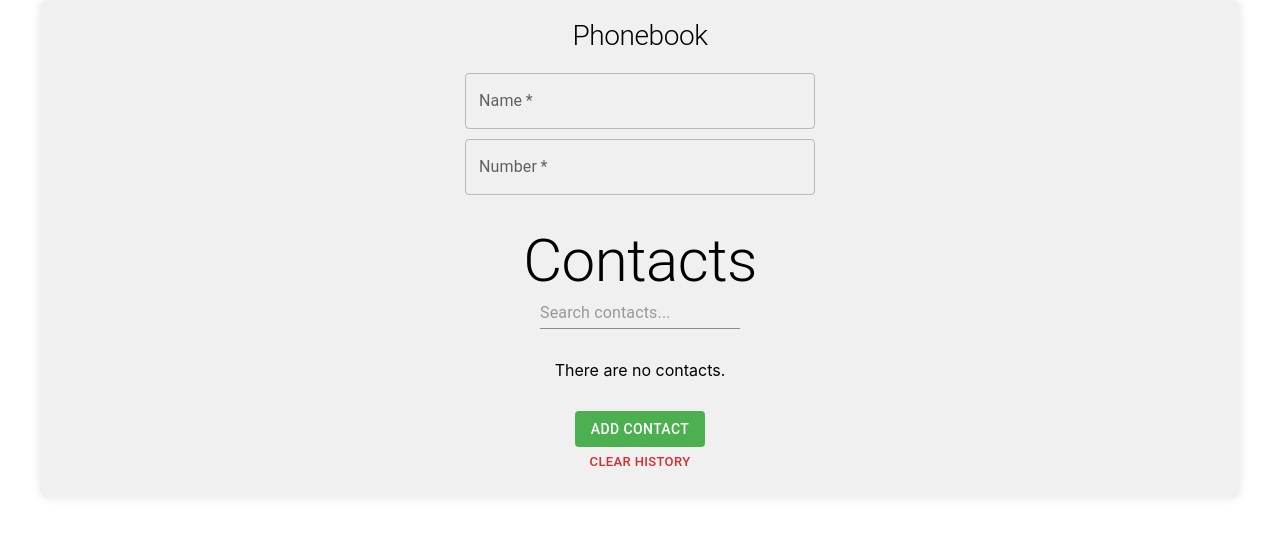
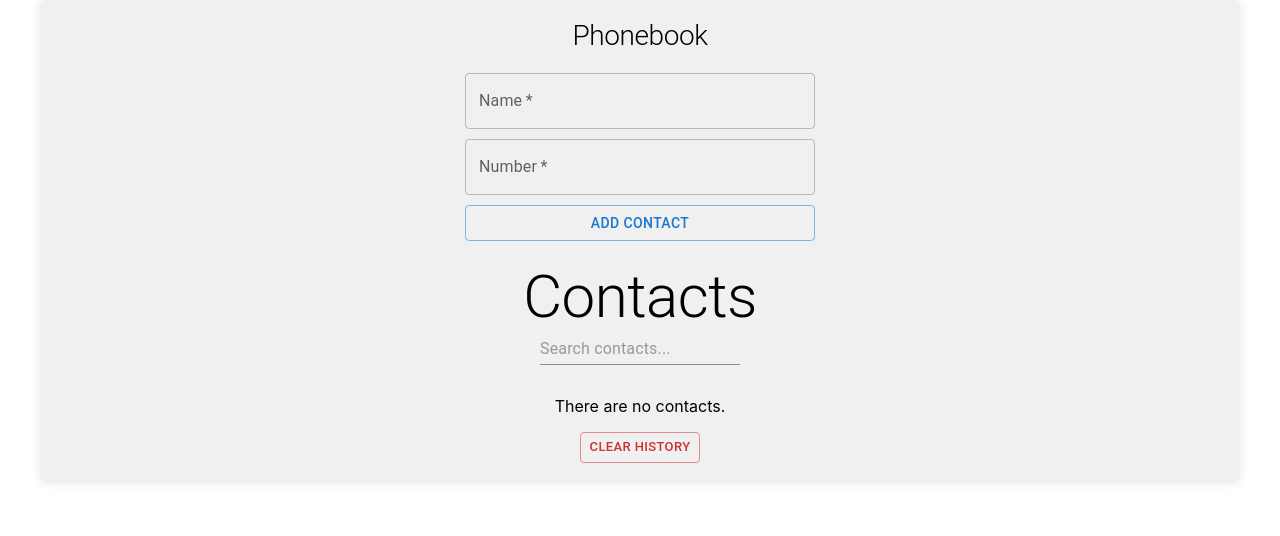
Before and after one commit to kyrylomatkash/goit-react-hw-03-phonebook-localstorage, a React (Create React App) app: page / in a window 1280 px wide. Shown: the top 536 px of the page. Built offline with nearby package versions, Linux system fonts and the light colour scheme.

Commit message:
Add some improvements

```diff
--- a/src/components/App.jsx
+++ b/src/components/App.jsx
@@ -18,20 +18,11 @@ import { ToastContainer, toast } from 'react-toastify';
 import 'react-toastify/dist/ReactToastify.css';
 
 // Імпорт стилів
-import {
-  AppContainer,
-  Heading,
-  ErrorText,
-  SearchInput,
-  AddButton,
-} from './appstyles';
-
+import { AppContainer, Heading, ErrorText, SearchInput } from './appstyles';
 // Головний клас застосунку
 class App extends Component {
   state = {
     contacts: [],
-    name: '',
-    number: '',
     filter: '',
     error: '',
     editContact: null,
@@ -46,8 +37,8 @@ class App extends Component {
   };
 
   // Додавання нового контакту
-  addContact = () => {
-    const { contacts, name, number } = this.state;
+  addContact = (name, number) => {
+    const { contacts } = this.state;
 
     if (name.trim() === '' || number.trim() === '') {
       this.setState({
@@ -73,8 +64,7 @@ class App extends Component {
 
     this.setState(prevState => ({
       contacts: [...prevState.contacts, newContact],
-      name: '',
-      number: '',
+      filter: '',
       error: '',
     }));
 
@@ -128,7 +118,7 @@ class App extends Component {
   handleContactExistsModalClose = () => {
     this.setState({ isContactExistsModalOpen: false });
   };
-  // Очищення історії контактів з локального сховища
+
   clearHistory = () => {
     if (this.state.contacts.length === 0) {
       toast.warning('No contacts to clear.');
@@ -178,8 +168,6 @@ class App extends Component {
   render() {
     const {
       contacts,
-      name,
-      number,
       filter,
       error,
       editContact,
@@ -199,13 +187,7 @@ class App extends Component {
         <AppContainer>
           <Heading variant="h1">Phonebook</Heading>
           {error && <ErrorText>{error}</ErrorText>}
-          <ContactForm
-            name={name}
-            setName={newName => this.handleChange('name', newName)}
-            number={number}
-            setNumber={newNumber => this.handleChange('number', newNumber)}
-            addContact={this.addContact}
-          />
+          <ContactForm addContact={this.addContact} />
           <Typography variant="h2">Contacts</Typography>
           <SearchInput
             type="text"
@@ -220,15 +202,8 @@ class App extends Component {
             deleteContact={this.deleteContact}
             handleEditClick={this.handleEditClick}
           />
-          <AddButton
-            variant="contained"
-            onClick={this.addContact}
-            disabled={name.trim() === '' || number.trim() === ''}
-          >
-            Add Contact
-          </AddButton>
           <Button
-            variant="text"
+            variant="outlined"
             color="error"
             size="small"
             onClick={this.clearHistory}
@@ -258,7 +233,7 @@ class App extends Component {
           <DialogTitle>Contact Exists</DialogTitle>
           <DialogContent>
             <DialogContentText>
-              A contact with the name <strong>{name}</strong> already exists.
+              A contact with the name <strong>{filter}</strong> already exists.
             </DialogContentText>
           </DialogContent>
           <DialogActions>
--- a/src/components/phonebook-component/contact-form/ContactForm.jsx
+++ b/src/components/phonebook-component/contact-form/ContactForm.jsx
@@ -1,30 +1,24 @@
 // Імпорти стилів і бібліотек
 import React, { Component } from 'react';
-import { nanoid } from 'nanoid';
 import { StyledForm, StyledTextField } from './contactformstyles';
+import { Button } from '@mui/material';
 // Основний клас застосунку
 class ContactForm extends Component {
+  state = {
+    name: '',
+    number: '',
+  };
+
   handleAddContact = e => {
     e.preventDefault();
-    const { name, number, addContact } = this.props;
 
-    if (name.trim() === '' || number.trim() === '') {
-      return;
-    }
-
-    const newContact = {
-      id: nanoid(),
-      name: name.trim(),
-      number: number.trim(),
-    };
-
-    addContact(newContact);
-    this.props.setName('');
-    this.props.setNumber('');
+    const { name, number } = this.state;
+    this.props.addContact(name, number);
+    this.setState({ name: '', number: '' });
   };
-
+  // Рендер
   render() {
-    const { name, setName, number, setNumber } = this.props;
+    const { name, number } = this.state;
 
     return (
       <StyledForm onSubmit={this.handleAddContact}>
@@ -33,7 +27,7 @@ class ContactForm extends Component {
           variant="outlined"
           sx={{ width: '350px', marginBottom: '10px' }}
           value={name}
-          onChange={e => setName(e.target.value)}
+          onChange={e => this.setState({ name: e.target.value })}
           required
         />
         <StyledTextField
@@ -42,9 +36,12 @@ class ContactForm extends Component {
           type="tel"
           sx={{ width: '350px', marginBottom: '10px' }}
           value={number}
-          onChange={e => setNumber(e.target.value)}
+          onChange={e => this.setState({ number: e.target.value })}
           required
         />
+        <Button type="submit" variant="outlined">
+          Add Contact
+        </Button>
       </StyledForm>
     );
   }
```
